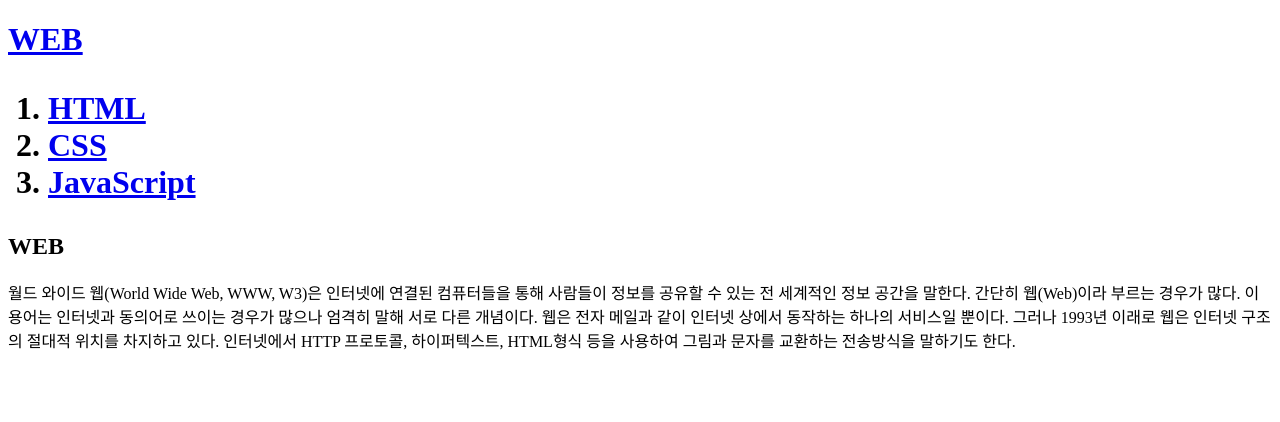
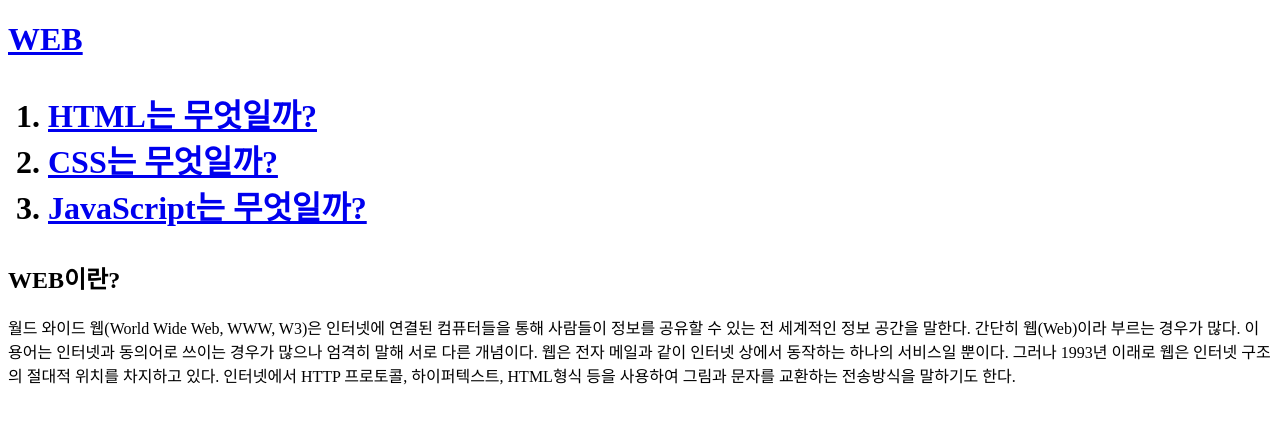
Before and after one commit to joyongjun0702/Web-Project-1, a plain HTML site: page index.html in a window 1280 px wide. Drawn offline with Linux system fonts and the light colour scheme.

Commit message:
Update index.html

```diff
--- a/index.html
+++ b/index.html
@@ -1,17 +1,17 @@
 <!doctype html>
 <html>
 <head>
-  <title>WEB1 - Welcome</title>
+  <title>WEB Project - Welcome</title>
   <meta charset="utf-8">
 </head>
 <body>
   <h1><a href="index.html">WEB</a><h1>
   <ol>
-    <li><a href="1.html">HTML</a></li>
-    <li><a href="2.html">CSS</a></li>
-    <li><a href="3.html">JavaScript</a></li>
+    <li><a href="1.html">HTML는 무엇일까?</a></li>
+    <li><a href="2.html">CSS는 무엇일까?</a></li>
+    <li><a href="3.html">JavaScript는 무엇일까?</a></li>
   </ol>
-<h2>WEB</h2>
+<h2>WEB이란?</h2>
 <p>월드 와이드 웹(World Wide Web, WWW, W3)은 인터넷에 연결된 컴퓨터들을 통해 사람들이 정보를 공유할 수 있는 전 세계적인 정보 공간을 말한다. 간단히 웹(Web)이라 부르는 경우가 많다. 이 용어는 인터넷과 동의어로 쓰이는 경우가 많으나 엄격히 말해 서로 다른 개념이다. 웹은 전자 메일과 같이 인터넷 상에서 동작하는 하나의 서비스일 뿐이다. 그러나 1993년 이래로 웹은 인터넷 구조의 절대적 위치를 차지하고 있다.
 
 인터넷에서 HTTP 프로토콜, 하이퍼텍스트, HTML형식 등을 사용하여 그림과 문자를 교환하는 전송방식을 말하기도 한다.
```
